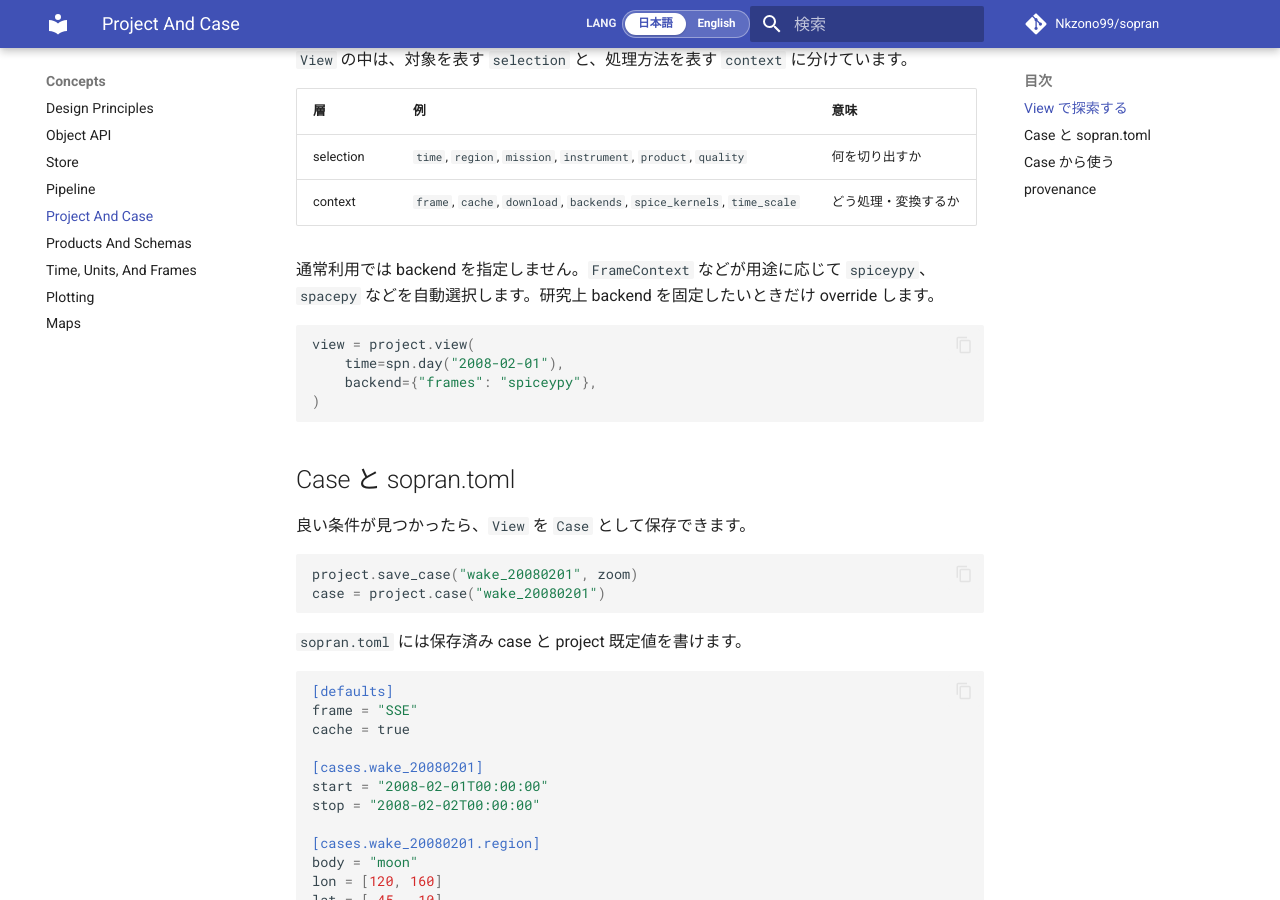
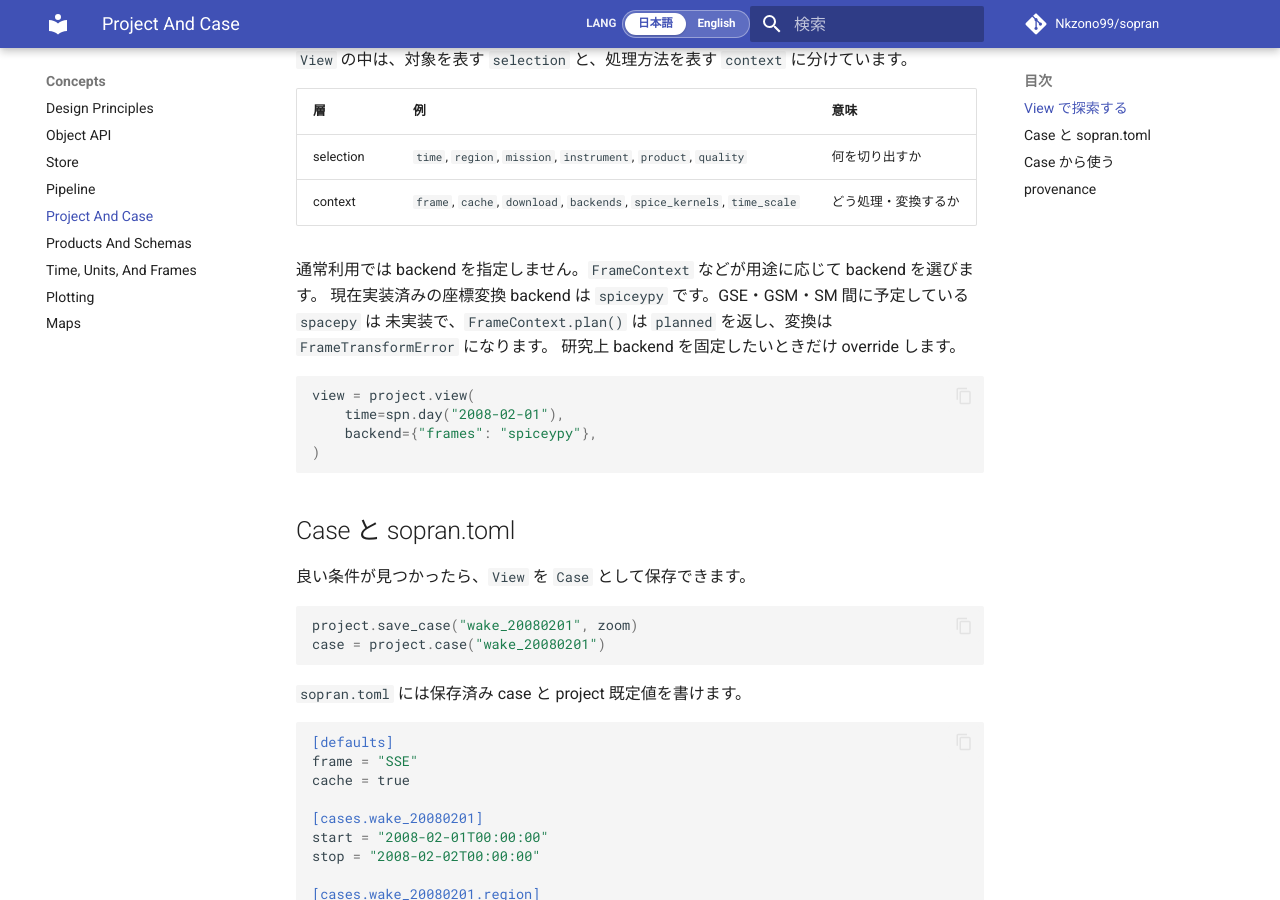
Before and after one commit to Nkzono99/sopran, an MkDocs documentation site: the page built from docs/concepts/project-case.md, in a window 1280 px wide and 900 px high, scrolled down 1010 px. Built offline with MkDocs 1.6.1 and Material for MkDocs 9.7.7, drawn with Linux system fonts in a browser that asks for light colours; comment, search, counter and statistics services are not loaded.

Commit message:
Report missing ARTEMIS data and planned frame backends accurately
ARTEMIS endpoints read only normalized Parquet already in the Store, but a
missing dataset raised NotImplementedError("... load is not implemented yet").
Raise DatasetNotFoundError naming the dataset and how to provide it.

The configuration and project docs said that auto mode picks spiceypy or
spacepy. spacepy is a planned backend: GSE/GSM/SM plans report "planned" and
the transform raises FrameTransformError. State that spiceypy is the
implemented backend.

Co-Authored-By: Claude Opus 5.5 <noreply@anthropic.com>

````diff
--- a/docs/concepts/project-case.md
+++ b/docs/concepts/project-case.md
@@ -43,8 +43,10 @@ zoom.kaguya.esa1.counts.plot()
 | selection | `time`, `region`, `mission`, `instrument`, `product`, `quality` | 何を切り出すか |
 | context | `frame`, `cache`, `download`, `backends`, `spice_kernels`, `time_scale` | どう処理・変換するか |
 
-通常利用では backend を指定しません。`FrameContext` などが用途に応じて `spiceypy`、
-`spacepy` などを自動選択します。研究上 backend を固定したいときだけ override します。
+通常利用では backend を指定しません。`FrameContext` などが用途に応じて backend を選びます。
+現在実装済みの座標変換 backend は `spiceypy` です。GSE・GSM・SM 間に予定している `spacepy` は
+未実装で、`FrameContext.plan()` は `planned` を返し、変換は `FrameTransformError` になります。
+研究上 backend を固定したいときだけ override します。
 
 ```python
 view = project.view(
````
Also changed, not shown: docs/en/concepts/project-case.md (+3 -2 lines), docs/en/reference/configuration.md (+3 -2 lines), docs/reference/configuration.md (+2 -1 lines), 2 other files.
